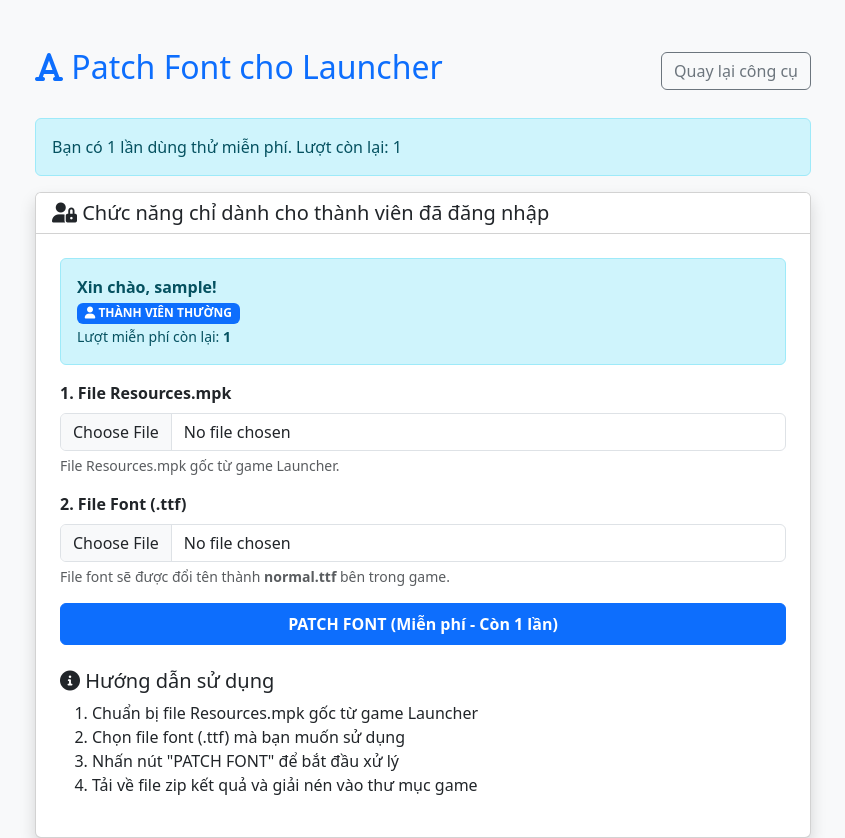
After one commit to ahbean11/WWM-VH-Font, a Flask app: page /patch-font-launcher in a window 1280 px wide. The commit adds this page. Shown: the whole page, without its empty margins (217-1062 px from the left). Run offline with Flask 3, Linux system fonts and the light colour scheme; the visitor is signed in with stand-in values (Sample User, id 1).

Commit message:
Add files via upload

```diff
--- a/app.py
+++ b/app.py
@@ -109,9 +109,134 @@ def get_data():
         return df.to_dict('records')
     except: return []
 
-# --- CÁC CLASS XỬ LÝ FONT (GIẢ LẬP) ---
-# Bạn cần paste code SteamPatcher và LauncherPatcher thật vào đây
-# Ở đây mình viết hàm giả lập để code chạy được demo
+# --- CÁC CLASS XỬ LÝ FONT ---
+class LauncherPatcher:
+    ZH_FONTS = [
+        b'HanYiQuanTangShiS.ttf', b'ZHJB-Xiangjiahong_fanti.TTF', b'AaShiSongTi-2.ttf'
+    ]
+    EUROPEAN_FONTS = [
+        b'AlegreyaSans-Medium.ttf', b'AlegreyaSans-Regular.ttf', b'MrsEavSmaCap.ttf'
+    ]
+
+    @staticmethod
+    def find_font_entries(data):
+        entries = []
+        target_fonts = LauncherPatcher.ZH_FONTS + LauncherPatcher.EUROPEAN_FONTS
+
+        for font_name in target_fonts:
+            pos = 0
+            while True:
+                pos = data.find(font_name, pos)
+                if pos == -1: break
+                start = max(0, pos - 50)
+                end = min(len(data), pos + len(font_name) + 50)
+                context = data[start:end]
+                if not (b'<File>' in context and b'</File>' in context):
+                     entries.append({'type': 'font_raw', 'font_name': font_name, 'position': pos})
+                pos += len(font_name)
+
+        pos = 0
+        while True:
+            pos = data.find(b'<Root>', pos)
+            if pos == -1: break
+            root_end = data.find(b'</Root>', pos)
+            if root_end != -1:
+                root_end += len(b'</Root>')
+                xml_content = data[pos:root_end]
+                if b'<Font>' in xml_content:
+                    entries.append({
+                        'type': 'xml',
+                        'position': pos,
+                        'length': len(xml_content),
+                        'content': xml_content
+                    })
+            pos += len(b'<Root>')
+        return entries
+
+    @classmethod
+    def patch(cls, mpk_path, output_path, font_filename_str="normal.ttf"):
+        if not os.path.exists(mpk_path): return False, "File MPK không tồn tại trên server"
+
+        print(f"--> [INFO] Đang đọc file: {mpk_path}", flush=True)
+        try:
+            with open(mpk_path, 'rb') as f:
+                data = bytearray(f.read())
+            print(f"--> [INFO] Kích thước file: {len(data)/1024/1024:.2f} MB", flush=True)
+        except Exception as e:
+            return False, f"Lỗi đọc file: {e}"
+
+        new_font_name = font_filename_str.encode('utf-8')
+        entries = cls.find_font_entries(data)
+
+        if not entries:
+            # Check xem có phải file đã patch rồi không?
+            if b'NormalFont' in data or b'custom.ttf' in data or b'normal.ttf' in data:
+                return False, "File này CÓ VẼ ĐÃ ĐƯỢC PATCH RỒI (Tìm thấy 'normal.ttf' hoặc 'NormalFont'). Vui lòng dùng file gốc chưa sửa."
+            return False, "Không tìm thấy dữ liệu Font gốc trong file MPK. Hãy chắc chắn bạn upload đúng file Resources.mpk gốc."
+
+        print(f"--> [INFO] Tìm thấy {len(entries)} vị trí cần sửa.", flush=True)
+        replacements = 0
+
+        for entry in entries:
+            if entry['type'] == 'xml':
+                try:
+                    old_xml = entry['content']
+                    xml_str = old_xml.decode('utf-8', errors='ignore')
+                    font_block_pattern = r'(<Font>[\s\S]*?</Font>)'
+
+                    def block_replacer(match):
+                        block_content = match.group(1)
+                        targets = ['normal text', 'title text', 'art text', 'europe', 'zh_tw']
+                        is_target = any(t in block_content.lower() for t in targets)
+
+                        if not is_target:
+                            for f_bytes in (cls.ZH_FONTS + cls.EUROPEAN_FONTS):
+                                if f_bytes.decode('utf-8', errors='ignore') in block_content:
+                                    is_target = True; break
+
+                        if is_target:
+                            block_content = re.sub(r'<File>([^<]+)</File>', f'<File>{font_filename_str}</File>', block_content)
+                            block_content = re.sub(r'<Name>([^<]+)</Name>', f'<Name>NormalFont</Name>', block_content)
+                        return block_content
+
+                    new_xml_str = re.sub(font_block_pattern, block_replacer, xml_str)
+                    new_xml = new_xml_str.encode('utf-8')
+
+                    start = entry['position']
+                    length = entry['length']
+
+                    if len(new_xml) <= length:
+                        padding_len = length - len(new_xml)
+                        padded = new_xml + b' ' * padding_len
+                        data[start : start+length] = padded
+                        replacements += 1
+                except: continue
+
+            elif entry['type'] == 'font_raw':
+                pos = entry['position']
+                old_len = len(entry['font_name'])
+                expand_end = pos + old_len
+                while expand_end < len(data) and data[expand_end] == 0:
+                    expand_end += 1
+                available_len = expand_end - pos
+
+                if len(new_font_name) <= available_len:
+                    padded = new_font_name + b'\x00' * (available_len - len(new_font_name))
+                    data[pos : expand_end] = padded
+                    replacements += 1
+
+        if replacements > 0:
+            print(f"--> [INFO] Đã thay thế {replacements} vị trí. Đang ghi file...", flush=True)
+            try:
+                with open(output_path, 'wb') as f:
+                    f.write(data)
+                return True, f"Thành công! Patch {replacements} vị trí."
+            except OSError as e:
+                return False, f"Lỗi ghi đĩa (Ổ cứng đầy?): {e}"
+
+        return False, "Không có thay đổi nào được thực hiện (Logic thay thế không khớp)."
+
+
 def process_font_logic(font_file_path, output_path):
     """
     Placeholder function for font processing.
@@ -251,6 +376,106 @@ def process_font():
 
     return redirect(url_for('font_tool'))
 
+
+# --- CHỨC NĂNG PATCH FONT CHO LAUNCHER ---
+@app.route('/patch-font-launcher', methods=['GET', 'POST'])
+@login_required
+def patch_font_launcher():
+    # Kiểm tra quyền truy cập - chỉ VIP hoặc người dùng có lượt dùng thử
+    can_access = False
+
+    # VIP donors can use unlimited times
+    if current_user.is_donor:
+        can_access = True
+        flash('Xin chào Nhà tài trợ VIP! Bạn có thể sử dụng chức năng patch font không giới hạn.', 'success')
+    # Regular members get 1 free trial
+    elif current_user.free_trials > 0:
+        can_access = True
+        flash(f'Bạn có 1 lần dùng thử miễn phí. Lượt còn lại: {current_user.free_trials}', 'info')
+    else:
+        flash('Bạn đã hết lượt dùng thử. Hãy trở thành Nhà tài trợ VIP để sử dụng không giới hạn!', 'warning')
+        return redirect(url_for('font_tool'))
+
+    if request.method == 'POST' and can_access:
+        # Kiểm tra file upload
+        if 'mpk_file' not in request.files or 'font_file' not in request.files:
+            flash('Vui lòng chọn đủ file MPK và file Font!', 'danger')
+            return redirect(request.url)
+
+        mpk = request.files['mpk_file']
+        font = request.files['font_file']
+
+        if mpk.filename == '' or font.filename == '':
+            flash('Vui lòng chọn đủ file MPK và file Font!', 'danger')
+            return redirect(request.url)
+
+        print("--> [REQ] Nhận được yêu cầu patch...", flush=True)
+        temp_dir = None
+        try:
+            # Tự động tìm ổ đĩa trống để tạo temp (tránh lỗi ổ C đầy)
+            temp_dir = tempfile.mkdtemp()
+
+            from werkzeug.utils import secure_filename
+            mpk_name = secure_filename(mpk.filename)
+
+            mpk_path = os.path.join(temp_dir, mpk_name)
+            print(f"--> [IO] Đang lưu file tạm: {mpk_path}", flush=True)
+            mpk.save(mpk_path)
+
+            target_font_name = "normal.ttf"
+            font_path = os.path.join(temp_dir, target_font_name)
+            font.save(font_path)
+
+            output_mpk_path = os.path.join(temp_dir, f"Patched_{mpk_name}")
+
+            # Gọi hàm Patch
+            success, msg = LauncherPatcher.patch(mpk_path, output_mpk_path, target_font_name)
+
+            if success:
+                import zipfile
+                zip_filename = "WWM_Launcher_Patch.zip"
+                zip_path = os.path.join(temp_dir, zip_filename)
+
+                print("--> [ZIP] Đang nén file...", flush=True)
+                with zipfile.ZipFile(zip_path, 'w', zipfile.ZIP_DEFLATED) as zipf:
+                    zipf.write(output_mpk_path, arcname="Resources.mpk")
+                    zipf.write(font_path, arcname="Engine/Content/Fonts/normal.ttf")
+
+                    # Thêm các file assets nếu có
+                    ASSETS_DIR = os.path.join(os.path.dirname(__file__), 'patch-font', 'assets')
+                    if os.path.exists(ASSETS_DIR):
+                        for filename in ['Fonts.xml', 'title.ttf', 'art.ttf']:
+                            file_src = os.path.join(ASSETS_DIR, filename)
+                            if os.path.exists(file_src):
+                                zipf.write(file_src, arcname=f"Engine/Content/Fonts/{filename}")
+
+                # Giảm số lượt dùng thử nếu là người dùng thường
+                if not current_user.is_donor:
+                    current_user.free_trials -= 1
+                    db.session.commit()
+
+                print("--> [DONE] Xử lý xong, đang gửi file về client.", flush=True)
+                return send_file(zip_path, as_attachment=True, download_name=zip_filename)
+            else:
+                print(f"--> [FAIL] Lỗi logic: {msg}", flush=True)
+                flash(msg, 'danger')
+                return redirect(request.url)
+
+        except Exception as e:
+            import traceback
+            traceback.print_exc()
+            flash(f'Lỗi Server: {str(e)}', 'danger')
+            return redirect(request.url)
+        finally:
+            if temp_dir and os.path.exists(temp_dir):
+                try:
+                    shutil.rmtree(temp_dir, ignore_errors=True)
+                except: pass
+
+    return render_template('patch_font_launcher.html',
+                          is_vip=current_user.is_donor,
+                          free_trials=current_user.free_trials)
+
 # --- NẠP TIỀN CHO THÀNH VIÊN ---
 @app.route('/profile')
 @login_required
--- /dev/null
+++ b/templates/patch_font_launcher.html
@@ -0,0 +1,102 @@
+<!DOCTYPE html>
+<html lang="vi">
+<head>
+    <meta charset="UTF-8">
+    <meta name="viewport" content="width=device-width, initial-scale=1.0">
+    <title>Patch Font cho Launcher - WWM</title>
+    <link href="https://cdn.jsdelivr.net/npm/bootstrap@5.3.0/dist/css/bootstrap.min.css" rel="stylesheet">
+    <link rel="stylesheet" href="https://cdnjs.cloudflare.com/ajax/libs/font-awesome/6.0.0/css/all.min.css">
+</head>
+<body class="bg-light">
+
+    <div class="container mt-5" style="max-width: 800px;">
+        <div class="d-flex justify-content-between align-items-center mb-4">
+            <h2 class="text-primary"><i class="fa-solid fa-font"></i> Patch Font cho Launcher</h2>
+            <a href="{{ url_for('font_tool') }}" class="btn btn-outline-secondary">Quay lại công cụ</a>
+        </div>
+
+        {% with messages = get_flashed_messages(with_categories=true) %}
+            {% if messages %}
+                {% for category, message in messages %}
+                    <div class="alert alert-{{ category }}">{{ message }}</div>
+                {% endfor %}
+            {% endif %}
+        {% endwith %}
+
+        <div class="card shadow">
+            <div class="card-header bg-white">
+                <h5 class="mb-0"><i class="fas fa-user-lock"></i> Chức năng chỉ dành cho thành viên đã đăng nhập</h5>
+            </div>
+            <div class="card-body p-4">
+                {% if current_user.is_authenticated %}
+                    <div class="alert alert-info">
+                        <strong>Xin chào, {{ current_user.username }}!</strong><br>
+                        {% if is_vip %}
+                        <span class="badge bg-success"><i class="fas fa-crown"></i> NHÀ TÀI TRỢ VIP</span><br>
+                        <small>Bạn có thể sử dụng công cụ không giới hạn lần.</small>
+                        {% else %}
+                        <span class="badge bg-primary"><i class="fas fa-user"></i> THÀNH VIÊN THƯỜNG</span><br>
+                        <small>Lượt miễn phí còn lại: <strong>{{ free_trials }}</strong></small>
+                        {% endif %}
+                    </div>
+
+                    {% if is_vip or free_trials > 0 %}
+                    <form action="{{ url_for('patch_font_launcher') }}" method="POST" enctype="multipart/form-data">
+                        <div class="mb-3">
+                            <label class="form-label fw-bold">1. File Resources.mpk</label>
+                            <input type="file" name="mpk_file" class="form-control" accept=".mpk" required>
+                            <div class="form-text">File Resources.mpk gốc từ game Launcher.</div>
+                        </div>
+
+                        <div class="mb-3">
+                            <label class="form-label fw-bold">2. File Font (.ttf)</label>
+                            <input type="file" name="font_file" class="form-control" accept=".ttf" required>
+                            <div class="form-text">File font sẽ được đổi tên thành <b>normal.ttf</b> bên trong game.</div>
+                        </div>
+
+                        <button type="submit" class="btn btn-primary w-100 py-2 fw-bold">
+                            {% if is_vip %}
+                                <i class="fas fa-crown"></i> PATCH FONT (Dành cho VIP)
+                            {% else %}
+                                {% if free_trials > 0 %}
+                                    PATCH FONT (Miễn phí - Còn {{ free_trials }} lần)
+                                {% endif %}
+                            {% endif %}
+                        </button>
+                    </form>
+
+                    <div class="mt-4">
+                        <h5><i class="fas fa-info-circle"></i> Hướng dẫn sử dụng</h5>
+                        <ol>
+                            <li>Chuẩn bị file Resources.mpk gốc từ game Launcher</li>
+                            <li>Chọn file font (.ttf) mà bạn muốn sử dụng</li>
+                            <li>Nhấn nút "PATCH FONT" để bắt đầu xử lý</li>
+                            <li>Tải về file zip kết quả và giải nén vào thư mục game</li>
+                        </ol>
+                    </div>
+                    {% else %}
+                    <div class="alert alert-warning">
+                        <h5><i class="fas fa-exclamation-triangle"></i> Hết lượt dùng thử</h5>
+                        <p>Bạn đã hết lượt dùng thử miễn phí. Để tiếp tục sử dụng công cụ:</p>
+                        <ol>
+                            <li>Trở thành Nhà tài trợ VIP bằng cách nạp 10.000đ hoặc hơn</li>
+                            <li><a href="{{ url_for('profile') }}" class="btn btn-success btn-sm">Nạp tiền ngay</a></li>
+                        </ol>
+                    </div>
+                    {% endif %}
+                {% else %}
+                    <div class="text-center py-5">
+                        <h4><i class="fas fa-lock"></i> Chức năng này chỉ dành cho thành viên</h4>
+                        <p class="text-muted">Vui lòng đăng nhập bằng Google để sử dụng công cụ patch font</p>
+                        <a href="{{ url_for('google_login') }}" class="btn btn-danger">
+                            <i class="fab fa-google"></i> Đăng nhập bằng Google
+                        </a>
+                    </div>
+                {% endif %}
+            </div>
+        </div>
+    </div>
+
+    <script src="https://cdn.jsdelivr.net/npm/bootstrap@5.3.0/dist/js/bootstrap.bundle.min.js"></script>
+</body>
+</html>
```
Also changed, not shown: patch-font/app_test.py (added, +211 -0 lines), patch-font/assets/Fonts.xml (added, +17 -0 lines), patch-font/launcher_patcher.py (added, +64 -0 lines), patch-font/templates/test.html (added, +49 -0 lines), templates/font_tool.html (+11 -1 lines), templates/index.html (+8 -8 lines), patch-font/__init__.py (added), patch-font/assets/art.ttf (added), patch-font/assets/title.ttf (added), patch-font/config.py (added), reset_db.py (added), 1 other file.
